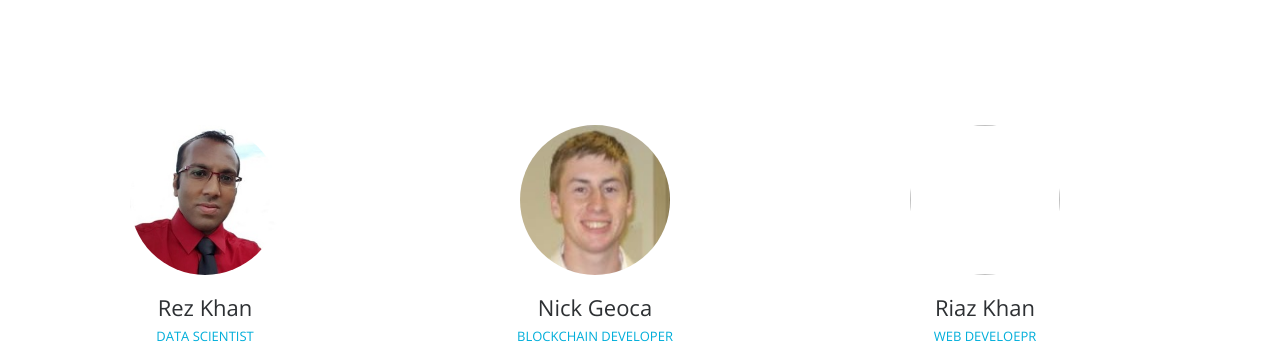
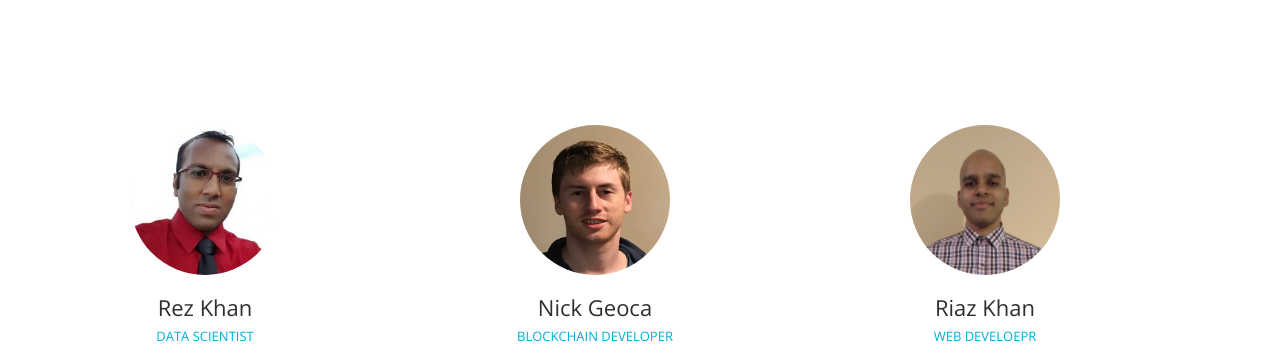
Before and after one commit to Riaz125/su2webpage, a plain HTML site: page index.html in a window 1280 px wide. Shown: the part 1860-2221 px from the top of the page. Drawn offline with nearby package versions, Linux system fonts and the light colour scheme.

Commit message:
updated photo

```diff
--- a/index.html
+++ b/index.html
@@ -121,7 +121,7 @@
         </div>
       </div>
       <div class="col-md-4 col-sm-6">
-        <div class="person"> <img src="images/nick.jpg" alt="" class="img-responsive">
+        <div class="person"> <img src="images/NickPhoto.jpg" alt="" class="img-responsive">
           <div class="person-content">
             <h4>Nick Geoca</h4>
             <h5 class="role">Blockchain Developer</h5>
@@ -134,7 +134,7 @@
         </div>
       </div>
       <div class="col-md-4 col-sm-6">
-        <div class="person"> <img src="#" alt="" class="img-responsive">
+        <div class="person"> <img src="images/RiazPhoto3.jpg" alt="" class="img-responsive">
           <div class="person-content">
             <h4>Riaz Khan</h4>
             <h5 class="role">Web Develoepr</h5>
```
Also changed, not shown: images/NickPhoto.jpg (added), images/RiazPhoto3.jpg (added).
